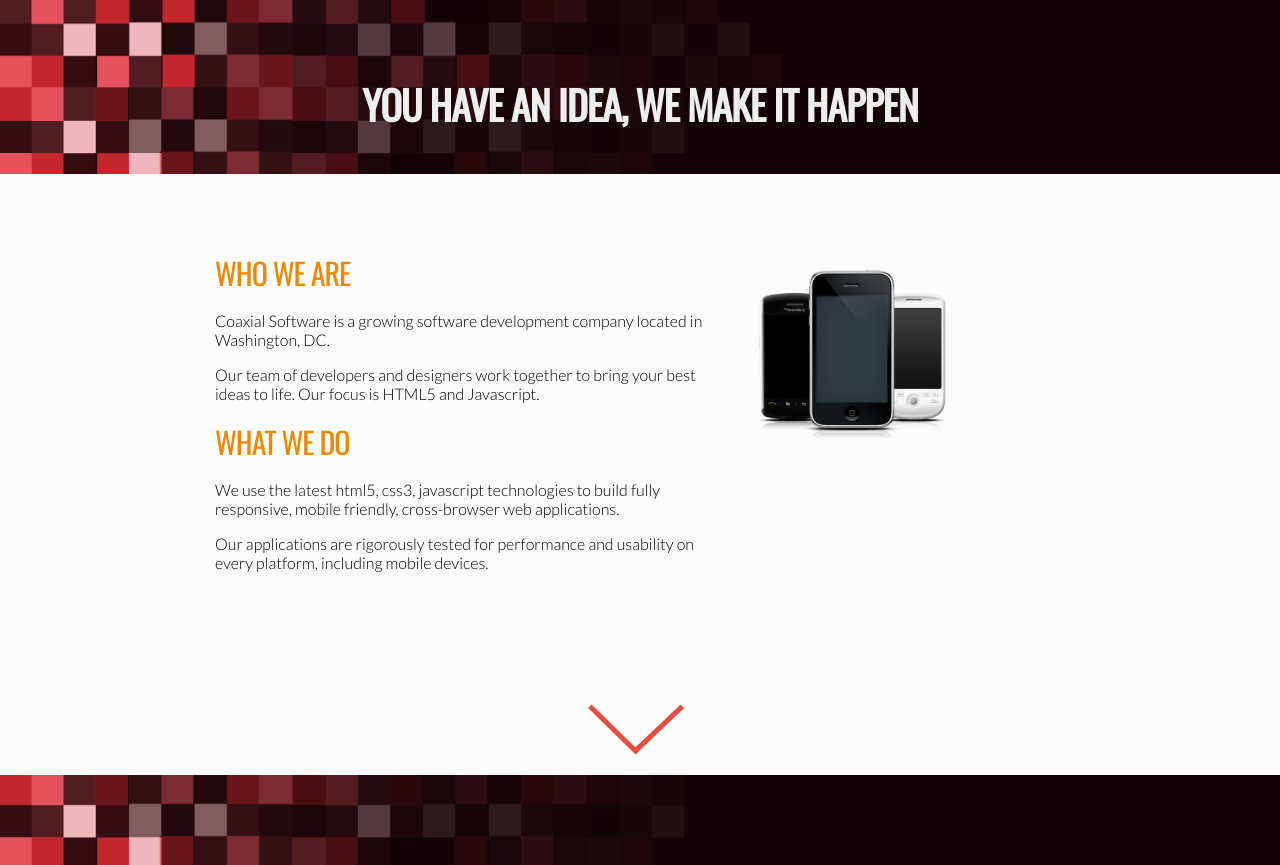
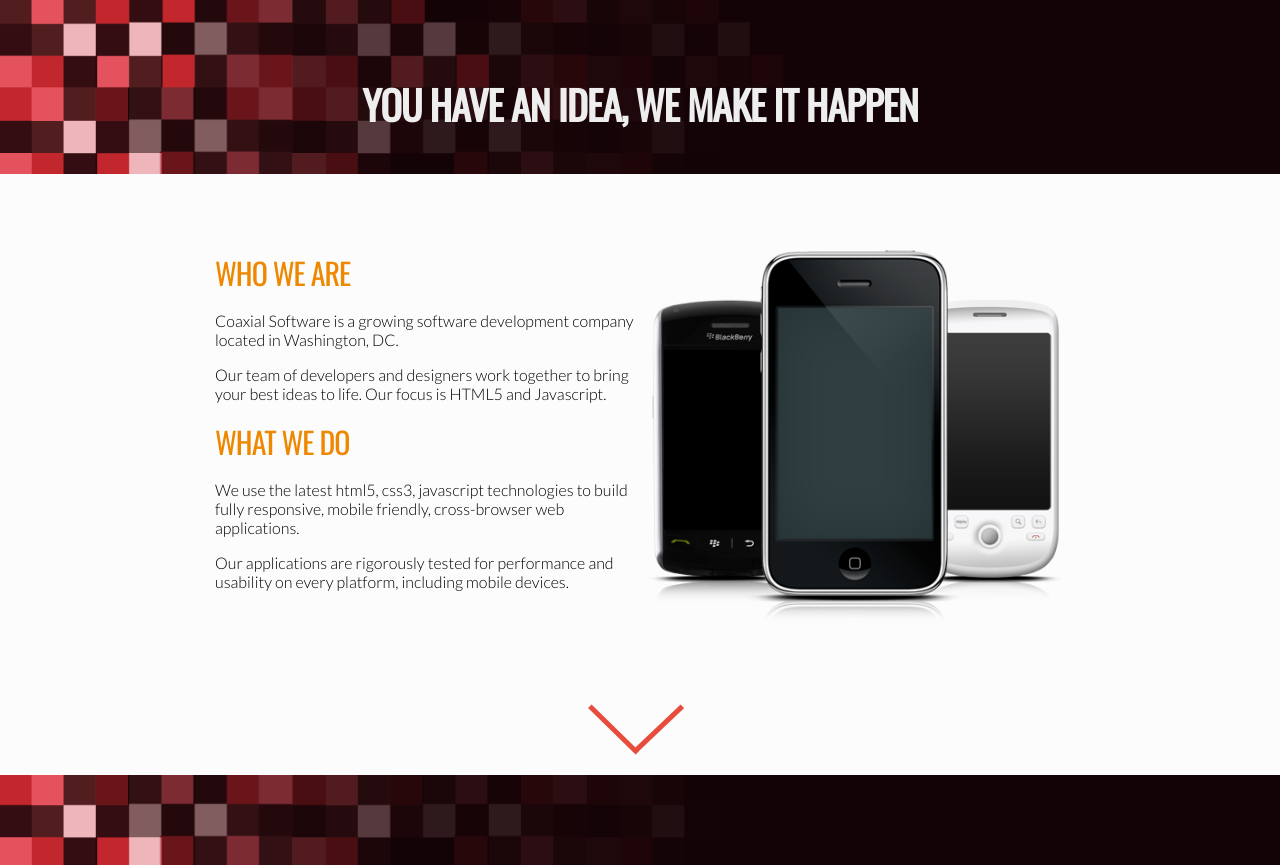
Before and after one commit to coaxialsoftware/coaxialsoftware.com, a PHP site: page / in a window 1280 px wide. Shown: the part 825-1690 px from the top of the page. Run offline with PHP 8.4, Linux system fonts and the light colour scheme; some libraries are stand-ins or nearby versions.

Commit message:
Contact Styles

```diff
--- a/css/styles.css
+++ b/css/styles.css
@@ -139,7 +139,11 @@ h4 {
 	float: left; min-height: 333px; width: 33%;
 	box-sizing: border-box; padding: 0 10px; text-align: center;
 }
-.column2 { float: left; width: 490px; margin: 0 5px;  }
+.column2 { float: left; width: 520px; margin: 0 5px;  }
+.column3 { float: left; width: 420px; margin: 0 5px; }
+
+.column3 img { width: 100%; }
+
 .clear { clear: both; }
 
 .column > img { height: 170px; margin-top: 20px;}
--- a/index.html
+++ b/index.html
@@ -69,7 +69,7 @@
 	<h1>You have an Idea, We make it happen</h1>
 	<div>
 		<div class="center">
-			<div class="column2">
+			<div class="column3">
 				<h3>Who we are</h3>
 				<p>
 				Coaxial Software is a growing software development company located
@@ -87,7 +87,7 @@
 					usability on every platform, including mobile devices.
 				</p>
 			</div>
-			<div class="column">
+			<div class="column3">
 				<img src="images/phones.png" />
 			</div>
 			<div class="clear"></div>
@@ -129,10 +129,10 @@
 			<div class="column">
 				<h3>Social Media</h3>
 				<ul class="social">
-				<li><a href=""><img src="images/facebook-icon.png" /></a></li>
-				<li><a href=""><img src="images/twitter-icon.png" /></a></li>
-				<li><a href=""><img src="images/linkedin-icon.png" /></a></li>
-				<li><a href=""><img src="images/github-icon.png" /></a></li>
+				<li><a href="https://www.facebook.com/CoaxialSoftware"><img src="images/facebook-icon.png" /></a></li>
+				<li><a href="https://twitter.com/CoaxialSoftware"><img src="images/twitter-icon.png" /></a></li>
+				<li><a href="https://linkedin.com/CoaxialSoftware"><img src="images/linkedin-icon.png" /></a></li>
+				<li><a href="https://github.com/coaxialsoftware"><img src="images/github-icon.png" /></a></li>
 			</div>
 			<div class="clear"></div>
 		</div>
@@ -141,16 +141,13 @@
 	</section>
 </div>
 
-
-
-
 <footer>
 	<div id="copyright">
 	Coaxial Software &copy; 2011-2013 <a href="mailto: giancarlo@coaxialhost.com">Contact</a>
 	</div>
-
+<!--
 	<ul>
-		<li>Company<ul>
+		<li><ul>
 			<li><a href="about.php">About Us</a></li>
 			<li><a href="contact.php">Products</a></li>
 			<li><a href="support.php">Support</a></li>
@@ -164,11 +161,9 @@
 		</ul></li>
 		<li>Frameworks<ul>
 			<li><a href="g3.php">j5g3 Game Engine</a></li>
-			<!--
 			<li><a href="p4.php">j5p4 Physics Engine</a></li>
 			<li><a href="gdk.php">j5gdk Game Engine</a></li>
 			<li><a href="ui.php">j5ui Web Components</a></li>
-			-->
 		</ul></li>
 		<li>Social<ul>
 			<li><a href="https://www.facebook.com/CoaxialSoftware">Facebook</a></li>
@@ -177,10 +172,10 @@
 			<li><a href="https://github.com/coaxialsoftware">Github</a></li>
 		</ul></li>
 	</ul>
+			-->
 </footer>
 
 <script src="http://code.jquery.com/jquery-2.0.0.min.js"></script>
-
 <script>
 $(function() {
 var
@@ -225,9 +220,6 @@ var
 	}
 
 });
-</script>
-
-<script type="text/javascript">
 
   var _gaq = _gaq || [];
   _gaq.push(['_setAccount', 'UA-39089340-1']);
```
